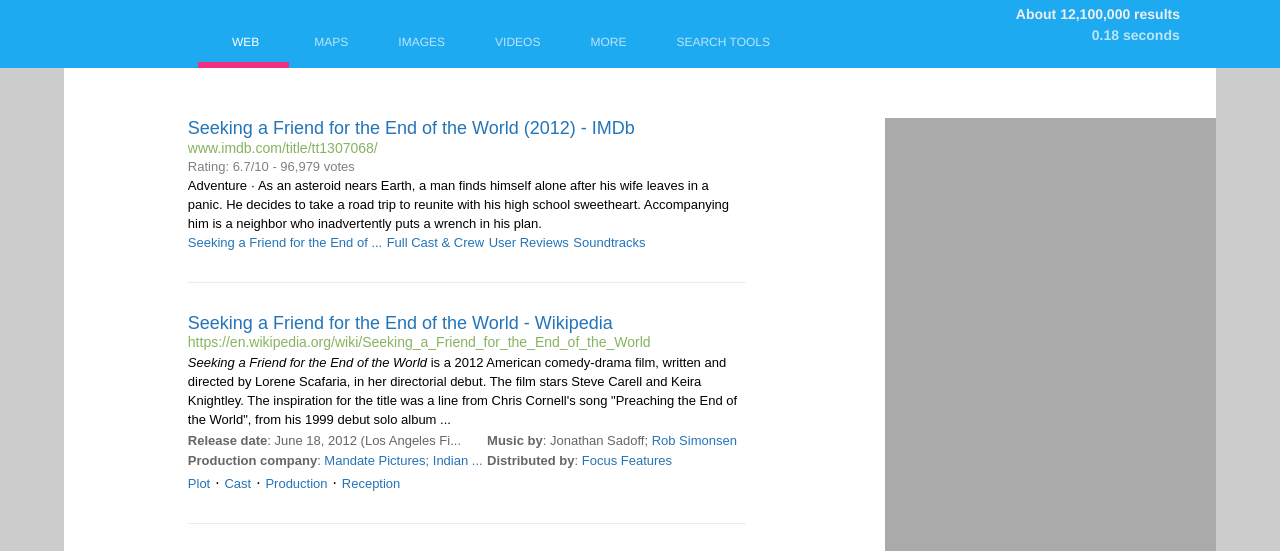
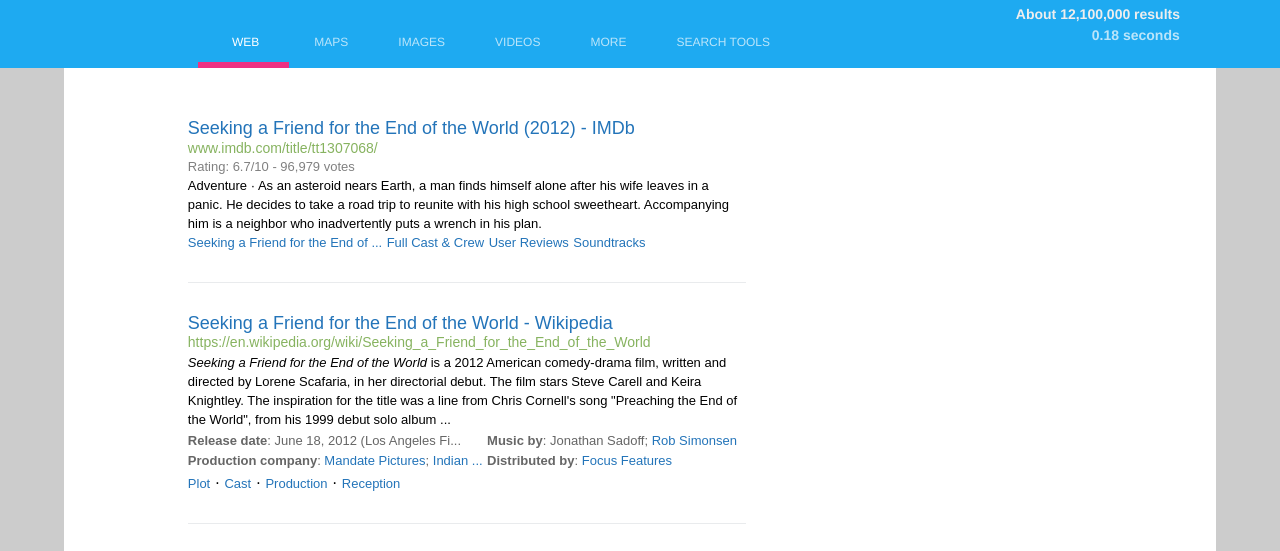
Before and after one commit to AladdinMagdy/google_search, a plain HTML site: page index.html in a window 1280 px wide. Shown: the part 190-741 px from the top of the page. Drawn offline with Linux system fonts and the light colour scheme.

Commit message:
not very finished yet, this is early attemptings

```diff
--- a/css/styles.css
+++ b/css/styles.css
@@ -337,7 +337,7 @@ div#content section #type2_results
       /* SECTION STYLE ENDING ------------------------ */
 
 div#content aside {
-  background-color: #aaa;
+  /* background-color: #aaa; */
   width: 30%;
   height: 500px;
   float: left;
```
